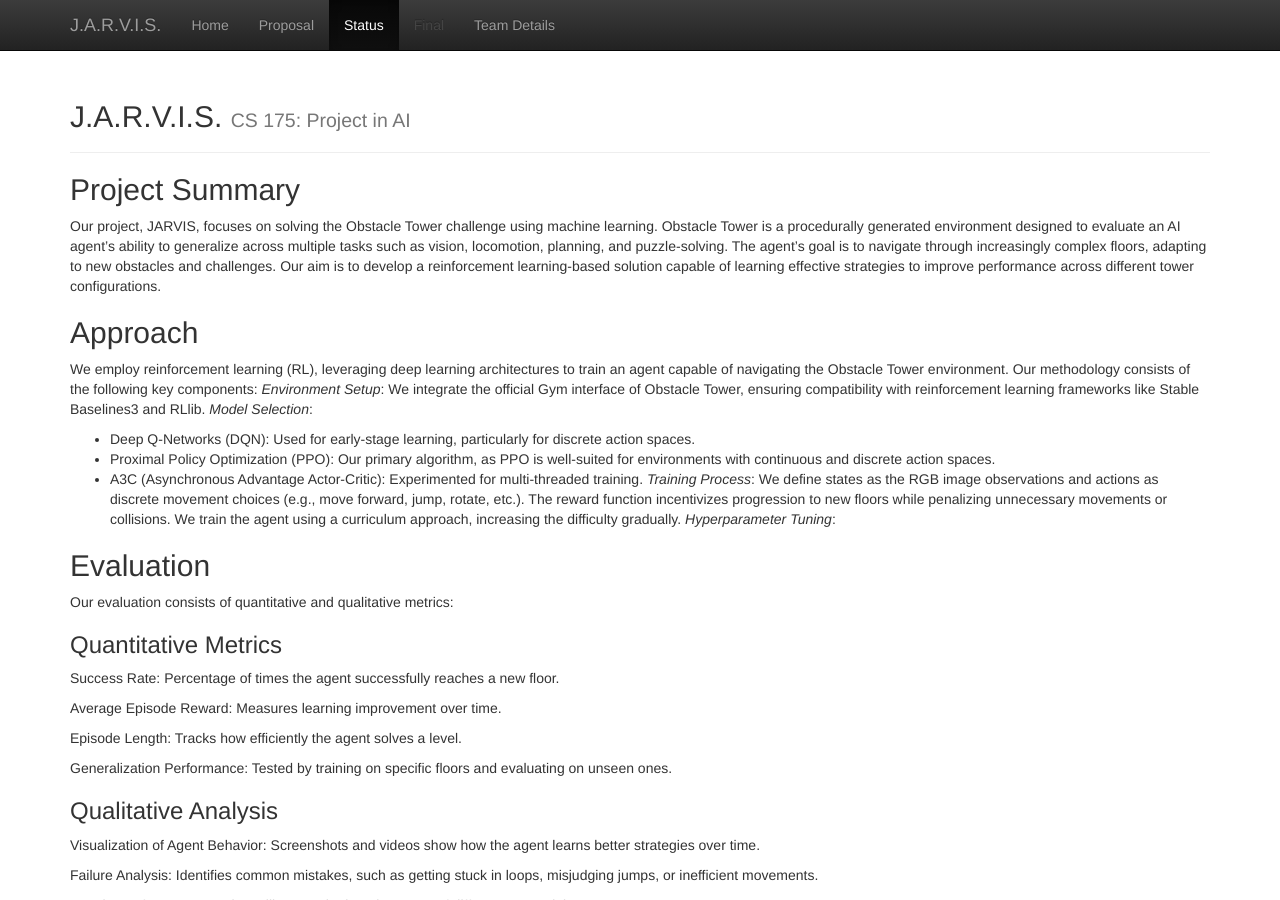
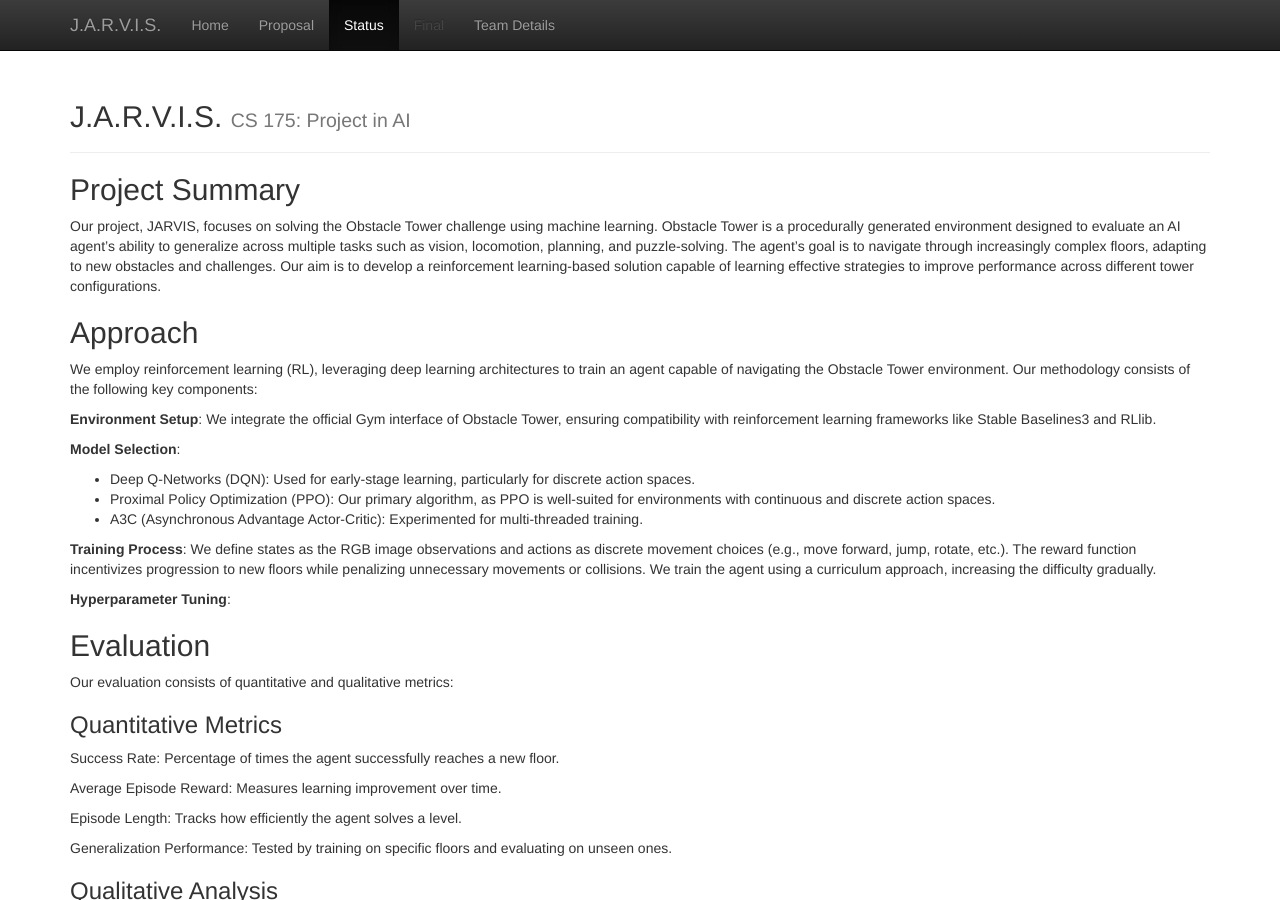
Before and after one commit to avinashduggal/TowerRunners, a Jekyll site: the page built from docs/status.md, in a window 1280 px wide and 900 px high. Built offline with Jekyll 4.4.1, drawn with Linux system fonts in a browser that asks for light colours.

```diff
--- a/docs/status.md
+++ b/docs/status.md
@@ -7,16 +7,20 @@ Our project, JARVIS, focuses on solving the Obstacle Tower challenge using machi
 
 ## Approach
 We employ reinforcement learning (RL), leveraging deep learning architectures to train an agent capable of navigating the Obstacle Tower environment. Our methodology consists of the following key components:
-*Environment Setup*: We integrate the official Gym interface of Obstacle Tower, ensuring compatibility with reinforcement learning frameworks like Stable Baselines3 and RLlib.
-*Model Selection*:
+
+**Environment Setup**: We integrate the official Gym interface of Obstacle Tower, ensuring compatibility with reinforcement learning frameworks like Stable Baselines3 and RLlib.
+
+**Model Selection**:
 - Deep Q-Networks (DQN): Used for early-stage learning, particularly for discrete action spaces.
 - Proximal Policy Optimization (PPO): Our primary algorithm, as PPO is well-suited for environments with continuous and discrete action spaces.
 - A3C (Asynchronous Advantage Actor-Critic): Experimented for multi-threaded training.
-*Training Process*:
+
+**Training Process**:
 We define states as the RGB image observations and actions as discrete movement choices (e.g., move forward, jump, rotate, etc.).
 The reward function incentivizes progression to new floors while penalizing unnecessary movements or collisions.
 We train the agent using a curriculum approach, increasing the difficulty gradually.
-*Hyperparameter Tuning*:
+
+**Hyperparameter Tuning**:
 
 ## Evaluation
 Our evaluation consists of quantitative and qualitative metrics:
```
Also changed, not shown: docs/index.md (+3 -2 lines), docs/team.md (+3 -0 lines).
